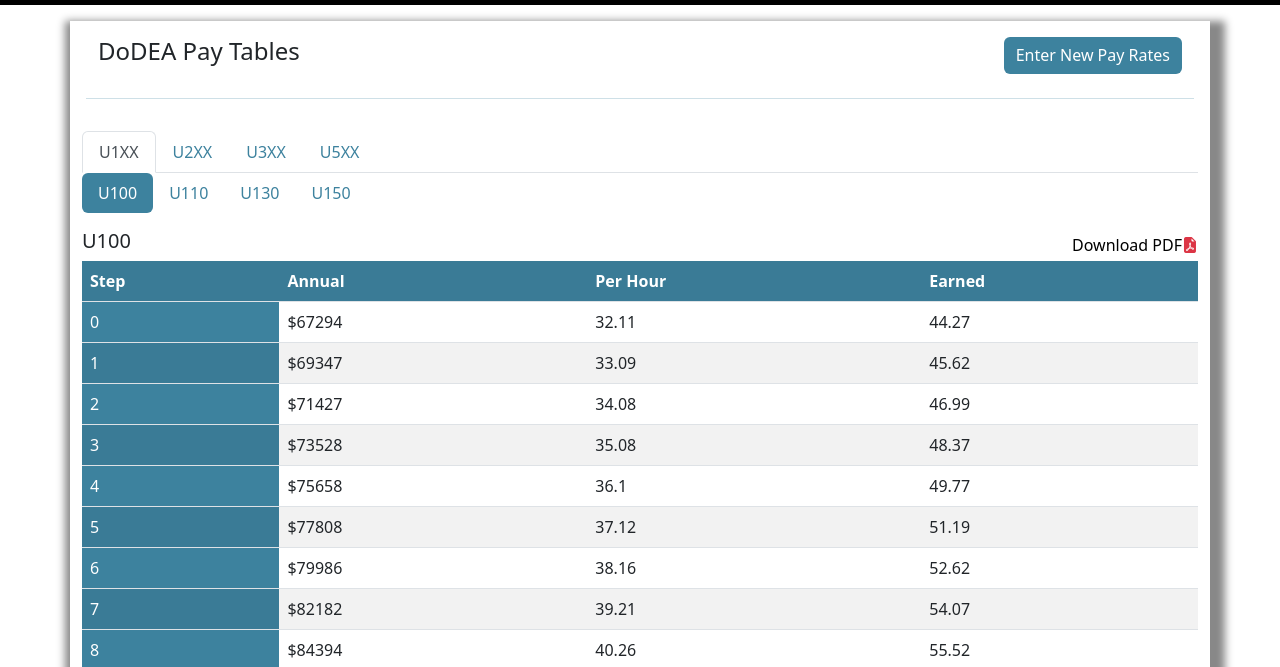
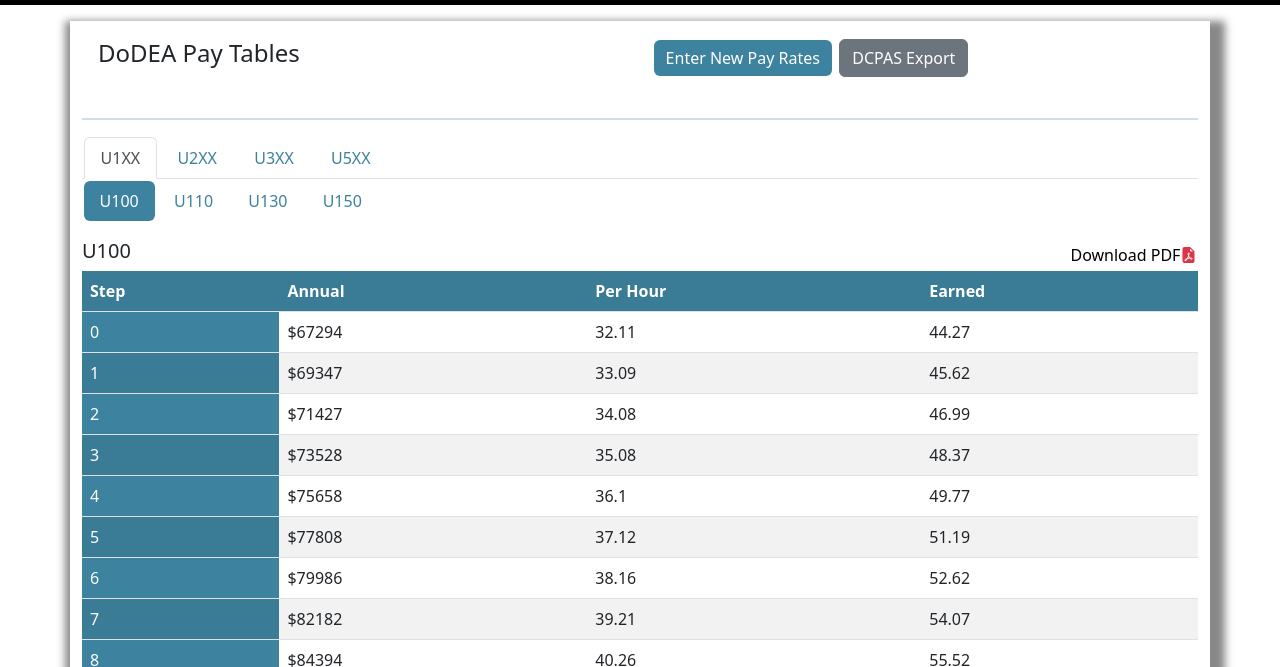
Before and after one commit to sgoodman2019/paytables, a plain HTML site: page index.html in a window 1280 px wide. Shown: the part 133-800 px from the top of the page. Drawn offline with nearby package versions, Linux system fonts and the light colour scheme.

Commit message:
Added DCPAS Export button and centered h4 vertically

```diff
--- a/css/styles.css
+++ b/css/styles.css
@@ -30,6 +30,9 @@ header img {
   vertical-align: middle;
 }
 
+button {
+  margin: 0.1rem;
+}
 th {
   background-color: blue;
   color: white;
--- a/index.html
+++ b/index.html
@@ -71,8 +71,10 @@
 
     <div class="container" ng-controller="myController">
       <div class="row" id="paytable-heading">
-        <div class="col d-flex justify-content-between">
+        <div class="col-6 d-flex align-items-center">
           <h4>DoDEA Pay Tables</h4>
+        </div>
+        <div class="col-6 justify-content-end">
           <!-- ///////// Button trigger modal ////////// -->
           <button
             type="button"
@@ -83,9 +85,11 @@
           >
             Enter New Pay Rates
           </button>
+          <button type="button" class="btn btn-secondary">DCPAS Export</button>
         </div>
-        <hr style="margin-top: 1.5rem" />
       </div>
+
+      <hr style="margin-top: 1.5rem" />
 
       <!-- ///////// Modal Form ////////// -->
       <form class="form">
```
